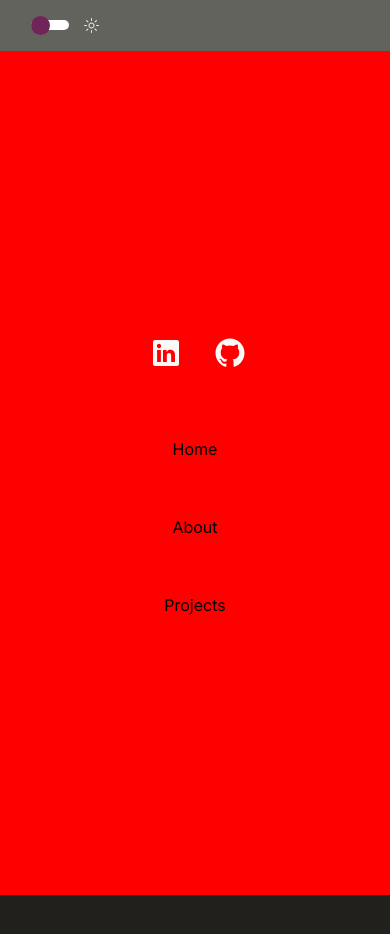
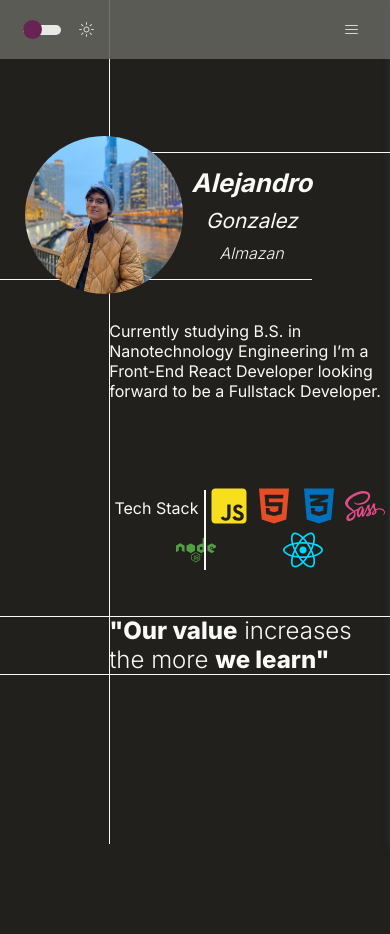
Before and after one commit to alejandrogonzalz/MyPortfolio, a React (Vite) app: page / in a window 390 px wide. Shown: the top 934 px of the page. Built offline with nearby package versions, Linux system fonts and the light colour scheme.

Commit message:
sidebar working in mobile

```diff
--- a/src/navbar/NavElements.tsx
+++ b/src/navbar/NavElements.tsx
@@ -1,6 +1,8 @@
 import classes from "./navbar.module.scss";
-import { LinkedInLogoIcon, GitHubLogoIcon } from "@radix-ui/react-icons";
+import { LinkedInLogoIcon, GitHubLogoIcon, Cross1Icon} from "@radix-ui/react-icons";
 import { useNavigate } from "react-router-dom";
+import {  animated, useSpring } from "@react-spring/web";
+
 
 import { clsx } from "clsx";
 
@@ -72,22 +74,53 @@ const NavElement = ({ text, path }: NavElement) => {
 
 interface NavElementsProps {
   className?: string;
+  navOpen?: boolean;
+  setNavOpen?: (value: boolean) => void;
+
 }
 
-export const NavElements = ({ className }: NavElementsProps) => {
+interface StyleSpringProps {
+  right: any,
+}
+
+export const NavElements = ({ className, navOpen, setNavOpen}: NavElementsProps) => {
   const navElements = [
     { text: "Home", path: "/" },
     { text: "About", path: "/" },
     { text: "Projects", path: "/projects" },
   ];
+
+  const handleNavClose = () =>{
+    if (setNavOpen){
+    setNavOpen(false)
+  }
+  }
+
+  const springProps: StyleSpringProps = useSpring({
+    right: navOpen  === false ? '-30vw' : '0vw',
+  });
+
   return (
     <>
-      <div className={clsx(classes.nav_elements, className)}>
+      <animated.div
+  style={setNavOpen ? {
+    ...springProps
+  } : undefined}
+      className={clsx(classes.nav_elements, className)}>
+
+        {navOpen=== true ?
+        (<button className={classes.nav_close_trigger} onClick={handleNavClose}>
+          <Cross1Icon/>
+        </button>)
+      : null}
+
+
         <FnElements />
         {navElements.map((item, index) => {
           return <NavElement key={index} text={item.text} path={item?.path} />;
         })}
-      </div>
+
+      </animated.div>
     </>
   );
 };
--- a/src/navbar/Navbar.tsx
+++ b/src/navbar/Navbar.tsx
@@ -1,23 +1,25 @@
-import { Outlet } from "react-router-dom";
 import classes from "./navbar.module.scss";
 
+import { Outlet } from "react-router-dom";
 import { NavElements } from "./NavElements";
 import { ThemeSwitch } from "./utilities/switchers";
 import { ThemeContext } from "../app/ThemeContext";
 import { useContext, useState, useEffect } from "react";
+
+import { HamburgerMenuIcon } from '@radix-ui/react-icons'
+
 import clsx from "clsx";
 
 export const Navbar = () => {
   const themeContext = useContext(ThemeContext);
   const [screenWidth, setScreenWidth] = useState(window.innerWidth);
+  const [navOpen, setNavOpen] = useState(false)
 
   useEffect(() => {
     const handleResize = () => {
       setScreenWidth(window.innerWidth);
     };
-
     window.addEventListener("resize", handleResize);
-
     return () => {
       window.removeEventListener("resize", handleResize);
     };
@@ -25,11 +27,14 @@ export const Navbar = () => {
 
   let navElements, navElementsMobile;
   if (screenWidth <= 760) {
-    navElements = null;
+    navElements = (
+    <button className={classes.nav_trigger} onClick={()=>setNavOpen(true)}>
+      <HamburgerMenuIcon />
+    </button>);
     navElementsMobile = (
-      <div>
-        <NavElements className={classes.mobile} />
-      </div>
+      < >
+        <NavElements navOpen={navOpen} setNavOpen={setNavOpen} className={clsx(classes.mobile, {[classes.mobile_light]: themeContext?.theme ==='light'})} />
+      </>
     );
   } else if (screenWidth > 760) {
     navElements = <NavElements />;
--- a/src/navbar/navbar.module.scss
+++ b/src/navbar/navbar.module.scss
@@ -4,21 +4,32 @@
   position: fixed;
   top: 0;
   width: 100vw;
-  min-height: 6vh;
+  height: 7vh;
   background-color: $secondary-dark;
   color: $secondary-light;
-  opacity: 1;
-  z-index: 9999999999;
+  opacity: 0.9;
+  z-index: 99999999999;
   display: flex;
   align-items: center;
-  padding: 0 8vw;
+  padding: 0 6vw;
 }
 
-.nav_trigger {
+@mixin navTrigger {
+  all: unset;
   position: fixed;
-  top: 15px;
-  right: 15px;
+  display: grid;
+  aspect-ratio: 1/1;
+  width: 30px;
+  place-items: center;
+  right: 6vw;
+  border-radius: 4px;
+  &:hover{
+    cursor: pointer;
+    background-color: $pink-900;
+  }
 }
+
+
 
 .light {
   background-color: $secondary-light;
@@ -28,6 +39,13 @@
       color: $secondary-dark;
     }
   }
+
+  .nav_trigger{
+    &:hover{
+      color: $secondary-light;
+    }
+  }
+
 }
 
 @mixin elements($flex-direction: row) {
@@ -47,26 +65,55 @@
 .nav_elements {
   @include elements(column);
   gap: 5%;
-  button {
-    all: unset;
-  }
   div {
     font-family: $font-inter, $font-fira-code, $font-roboto;
     padding: 8px 14px;
     border-radius: 4px;
   }
-  z-index: 999999999999999999999999999999999999;
-}
-.mobile {
+  z-index: 99999999999;
+
+}.mobile {
   position: fixed;
-  top: 6vh;
+  background-color: $secondary-dark;
+  box-shadow: 4px 4px 8px hsla(200, 50%, 50%, 0.5);
+  color: $secondary-light;
   height: 100vh;
+  width: 30vw;
   justify-content: center;
   align-items: center;
-  background-color: red !important;
+}.mobile_light{
+  background-color: $secondary-light;
+  color: $secondary-dark;
+  .fn_element {
+    svg {
+      color: $secondary-dark;
+    }
+  }
+
+  .nav_close_trigger{
+    color: $secondary-dark;
+    &:hover{
+      color: $secondary-light;
+    }
+    }
+  }
+
+
+
+.nav_trigger {
+  all: unset;
+  @include navTrigger()
+}
+
+.nav_close_trigger{
+  @include navTrigger();
+  top: 1.5vh;
+  color: $secondary-light;
+
 }
 
 .nav_element {
+  button {all:unset;}
   &:hover {
     cursor: pointer;
     background-color: $pink-900;
--- a/src/navbar/utilities/switcher.module.scss
+++ b/src/navbar/utilities/switcher.module.scss
@@ -43,10 +43,10 @@
 
 .icon {
   aspect-ratio: 1/1;
-  width: 25px;
+  width: 30px;
   display: grid;
   place-items: center;
-  border-radius: 3px;
+  border-radius: 4px;
   &:hover {
     background-color: $pink-900;
   }
```
Also changed, not shown: 1 other file (tests, documents, lock files or other folders).
